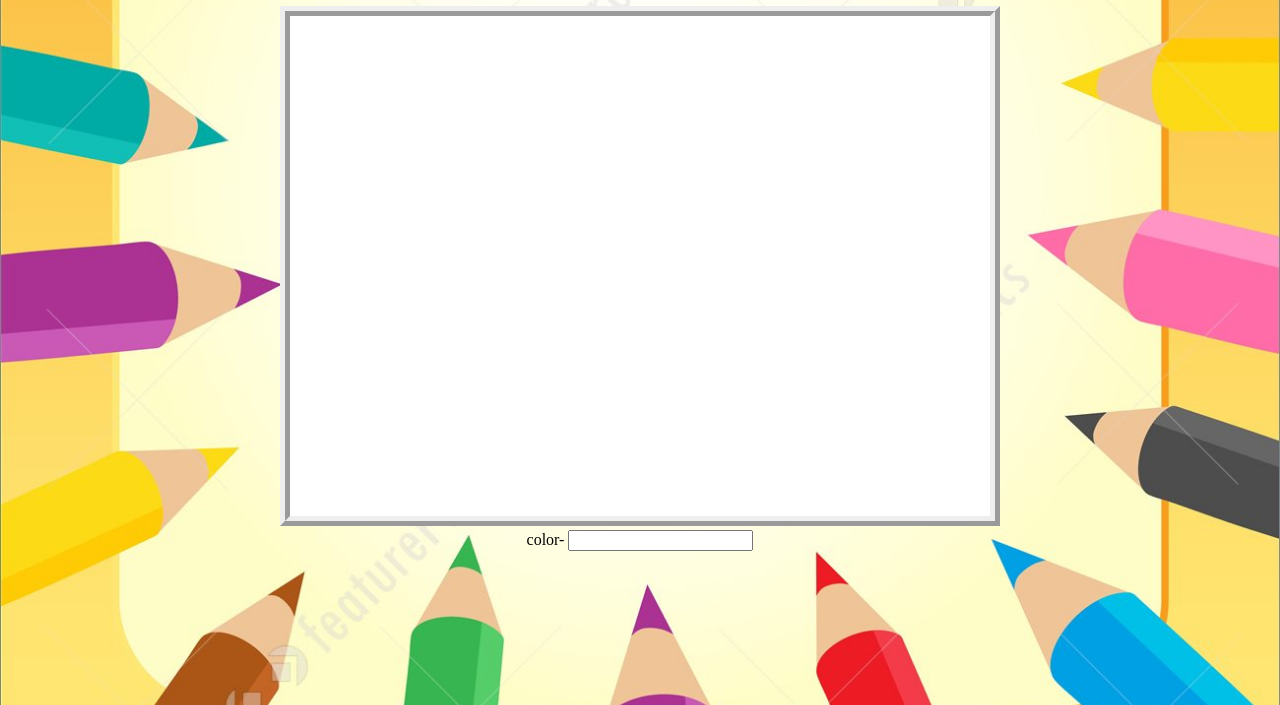
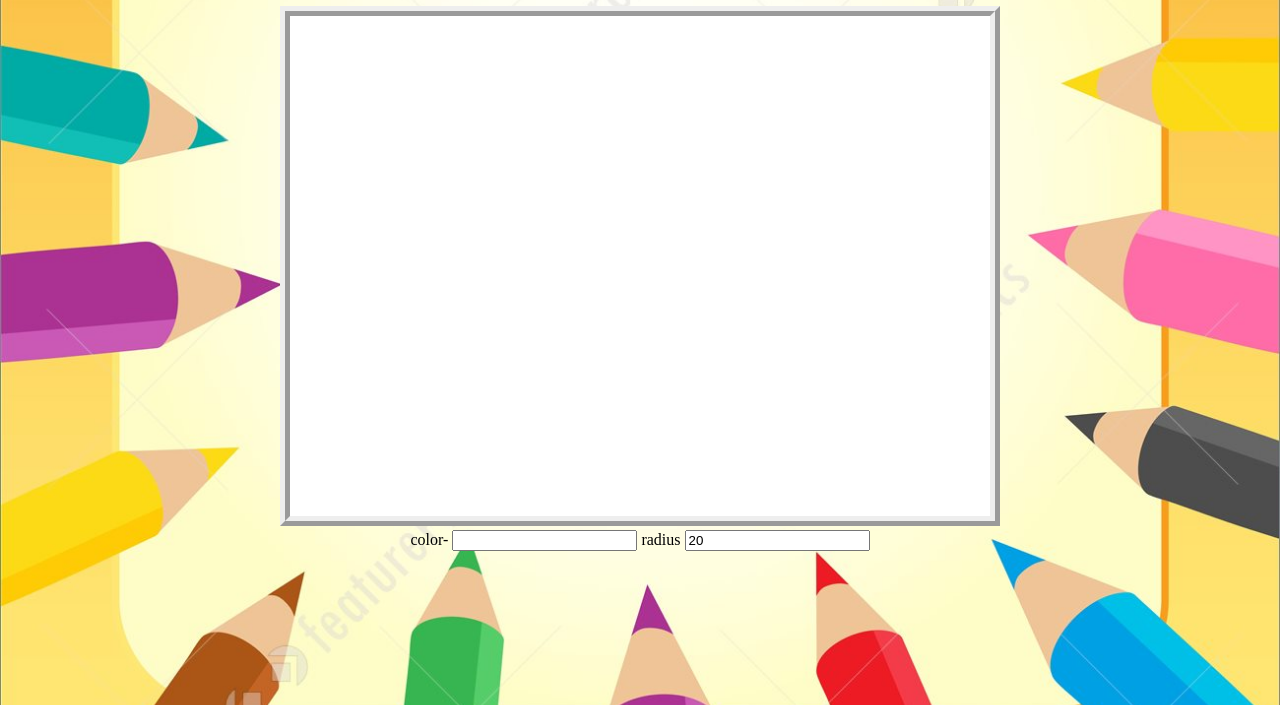
Before and after one commit to manvi-togaru/canvas-2, a plain HTML site: page index.html in a window 1280 px wide. Shown: the part 95-800 px from the top of the page. Drawn offline with Linux system fonts and the light colour scheme.

Commit message:
Update index.html

```diff
--- a/index.html
+++ b/index.html
@@ -15,6 +15,9 @@
 		<span>color-
 		</span>
 		<input type="text" id="color">
+	<span>radius
+		</span>
+	<input id="radius" value="20">
 </center>
 
 <script src="C81main.js"></script>
```
